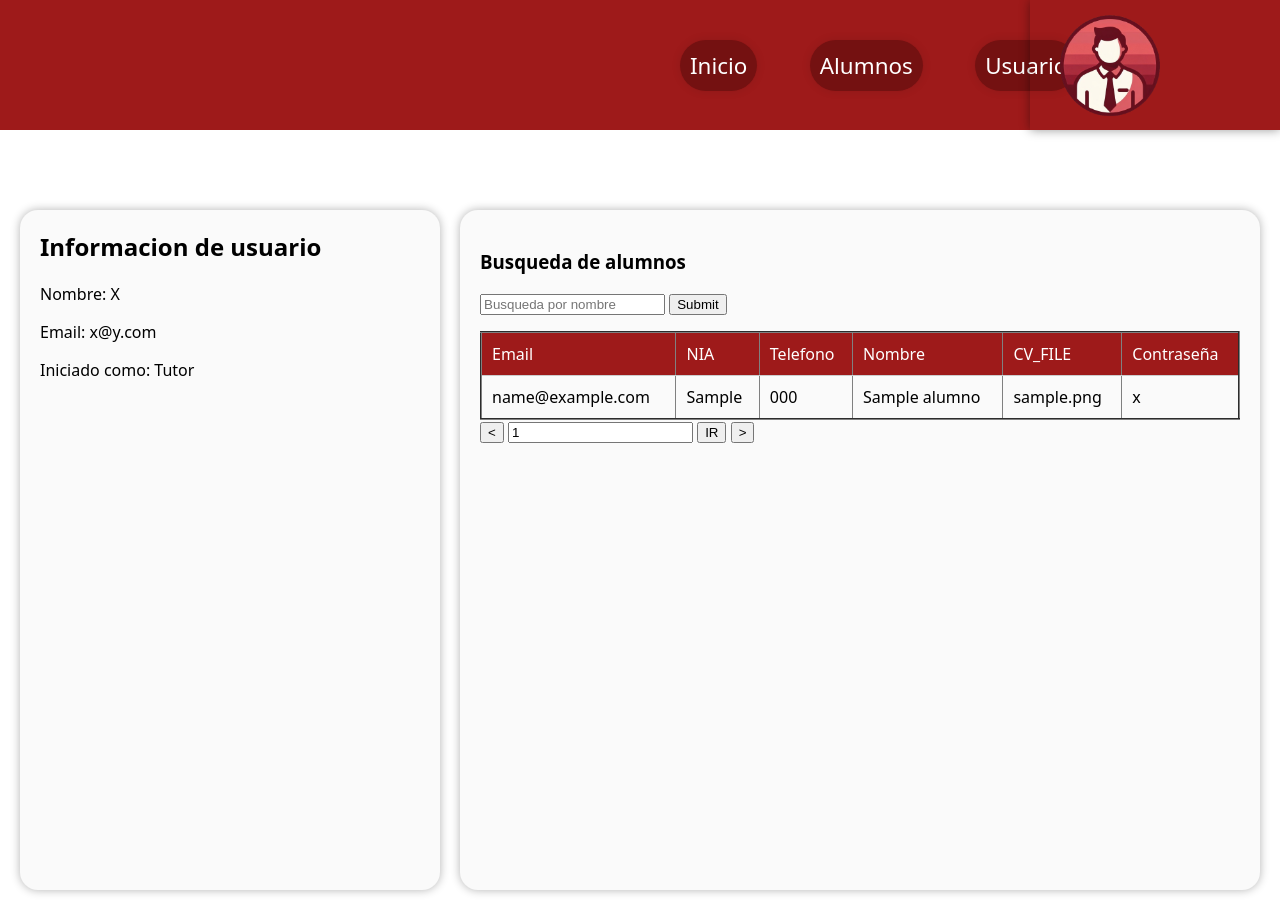
After one commit to Hhxru/LM_JyR_Proyecto, a PHP site: page /dashboardTutor.php in a window 1280 px wide. The commit adds this page. Run offline with PHP 8.4, Linux system fonts and the light colour scheme; tables that the repository leaves empty or names only in its code hold one stand-in row (values such as "Sample post").

Commit message:
altaAlumno

```diff
--- a/estados.php
+++ b/Recursos/estados.php
@@ -9,8 +9,8 @@
         $estado=$_POST['estado'] ?? null;
 
         if($_POST){
-            $host='rpsserv.com';
-            $dbname='universidad';
+            $host='localhost';
+            $dbname='fct';
             $user='root';
             $pass='';
 
--- a/filtro.php
+++ b/Recursos/filtro.php
@@ -11,7 +11,7 @@
 
     $buscar=$_POST['buscar'] ?? null;
 
-    $host='rpsserv.com';
+    $host='localhost';
     $dbname='universidad';
     $user='root';
     $pass='';
--- /dev/null
+++ b/css/dashboardTutor.css
@@ -0,0 +1,89 @@
+body {
+    font-family: system-ui, -apple-system, BlinkMacSystemFont, 'Segoe UI', Roboto, Oxygen, Ubuntu, Cantarell, 'Open Sans', 'Helvetica Neue', sans-serif;
+    text-decoration: none;
+    background-color: #ffffff;
+    margin: 0;
+    padding: 0;
+}
+
+header{
+    width: 100%;
+    height: 130px;
+    display: flex;
+    flex-direction:row;
+    background-color: #9e1a1a;
+
+}
+    header #logo{
+        width: 70%;
+        text-align: right;
+        box-shadow: 0px 0px 10px 0px rgba(0,0,0,0.4);
+    }
+
+        header #logo img{
+            width: 160px;
+            margin-top: -15px;
+            margin-right: 90px;
+        }
+        header ul {
+            width: 100%;
+            list-style-type: none;
+            flex-direction:row;
+            align-items: center;
+            display: flex;
+            margin-left: 50%;
+            gap: 15%;
+        }
+            header ul li a{
+                color: white;
+                text-decoration: none;
+                font-size: 140%;
+                background-color: #741111;
+                padding-left: 10px;
+                padding-right: 10px;
+                padding-top: 10px;
+                padding-bottom: 10px;
+                border-radius: 30px;
+                box-shadow: 0px 0px 10px 0px rgba(0,0,0,0.1);
+            }
+
+
+
+#cuerpoPrincipal {
+    display: flex;
+    justify-content: space-between;
+    padding: 20px;
+    height: 680px;
+    margin-top: 60px;
+}
+#usuario {
+    flex: 1;
+    background-color: #fafafa;
+    padding: 20px;
+    margin-right: 10px;
+    border-radius: 18px;
+    box-shadow: 0px 0px 10px 0px rgba(0,0,0,0.3);
+}
+#usuario h2 {
+    margin-top: 0;
+}
+#tabla {
+    flex: 2;
+    background-color: #fafafa;
+    padding: 20px;
+    margin-left: 10px;
+    border-radius: 18px;
+    box-shadow: 0px 0px 10px 0px rgba(0,0,0,0.3);
+}
+table {
+    width: 100%;
+    border-collapse: collapse;
+}
+.tdmain {
+    background-color: #9e1a1a;
+    color: #fff;
+}
+td {
+    padding: 10px;
+    border-bottom: 1px solid #ccc;
+}
--- /dev/null
+++ b/dashboardTutor.php
@@ -0,0 +1,158 @@
+<!DOCTYPE html>
+<html lang="en">
+<head>
+    <meta charset="UTF-8">
+    <meta name="viewport" content="width=device-width, initial-scale=1.0">
+    <title>Dashboard Tutor</title>
+    <link rel="stylesheet" href="css/dashboardTutor.css">
+</head>
+<body>
+    <header>
+        <ul>
+            <li><a href="">Inicio  </a></li>
+            <li><a href="">Alumnos</a></li>
+            <li><a href="">Usuario </a></li>
+        </ul>
+        <div id="logo">
+            <img src="img/OIG2-removebg-preview.png" alt="">
+
+        </div>
+    </header>
+    <section id="cuerpoPrincipal">
+        <article id="usuario">
+            <h2>Informacion de usuario</h2>
+            <p>Nombre: X</p>
+            <p>Email: x@y.com</p>
+            <p>Iniciado como: Tutor
+            </p>
+        </article>
+
+        <article id="tabla">
+            <?php
+
+            $buscar=$_POST['buscar'] ?? null;
+            $resultados_pag = 10;
+            $page = $_POST['pagina'] ?? 1;
+            $sig_pag = $_POST['sig_pag'] ?? null;
+            $ant_pag = $_POST['ant_pag'] ?? null;
+            $ir = $_POST['ir'] ?? null;
+
+
+            $host='localhost';
+            $dbname='fct';
+            $user='root';
+            $pass='';
+
+            try {
+                # MySQL con PDO_MYSQL
+                # Para que la conexion al mysql utilice las collation UTF-8 añadir charset=utf8 al string de la conexion.
+                $pdo = new PDO("mysql:host=$host;dbname=$dbname;charset=utf8", $user, $pass);
+
+                # Para que genere excepciones a la hora de reportar errores.
+                $pdo->setAttribute( PDO::ATTR_ERRMODE, PDO::ERRMODE_EXCEPTION );
+            ?>
+
+            <h1>Busqueda de alumnos</h1>
+            <form action="dashboardTutor.php" method="post">
+                    <input type="text" name="buscar" placeholder='Busqueda por nombre'>
+                    <input type="submit">
+            </form>
+            <p></p>
+            <table border="2">
+                <tr>
+                <td class="tdmain">Email</td>
+                <td class="tdmain">NIA</td>
+                <td class="tdmain">Telefono</td>
+                <td class="tdmain">Nombre</td>
+                <td class="tdmain">CV_FILE</td>
+                <td class="tdmain">Contraseña</td>
+                </tr>
+
+            <?php
+                $datos = [];
+
+                //query para recoger el numero de datos
+                $filas_totales = "SELECT count(*) FROM alumno";
+                $stmt = $pdo->prepare($filas_totales);
+                $stmt->execute($datos);
+                $datos_totales=$stmt->fetch();
+
+                //parsear el array del resultado de la query a entero
+                $cadena = implode("", $datos_totales);
+                $total_filas = intval($cadena);
+
+
+                //paginas totales a paginar
+                $paginas_totales = ceil($total_filas / $resultados_pag);
+                $num_totalPag = (int)$paginas_totales;
+
+                //si pulsa el boton ">" pagina +1
+                if(isset($_POST['sig_pag'])){
+                    $page ++;
+                }if($page>$paginas_totales){
+                    $page=$paginas_totales;
+                    echo "No existen más datos sobre la busqueda relacionada";
+                }
+
+                if(isset($ir) and $page>$num_totalPag){
+                    $page==$num_totalPag;
+                }if(isset($ir) and $page<1){
+                    $page=1;
+                }
+
+                //si pulsa el boton "<" pagina -1
+                if(isset($_POST['ant_pag'])){
+                    $page--;
+                }if($page<1){
+                    $page=1;
+                }
+
+                //parsear el numero introducido a int
+                $num_pag=intval($page);
+
+                //mostrar pagina con: pagina-1 * resultados por pagina(=10)
+                $mostrar_pag = ($num_pag - 1) * $resultados_pag;
+
+                //query para mostrar los datos
+                $sql = "SELECT * FROM alumno Where true";
+
+                if(!empty($buscar)){
+                    $sql .= " and nombre = :buscar";
+                    $datos [":buscar"]=$buscar;
+                }else{
+                    $sql .= " limit 10 offset $mostrar_pag";
+                }
+
+
+                //ejecutar consulta
+                $stmt = $pdo->prepare($sql);
+                $stmt->execute($datos);
+
+
+
+                //mientras i sea menor a los resultados(10) repetir
+                //for($i=1; $i<=$resultados_pag; $i++){
+                        while($row=$stmt->fetch()){
+                            echo "<tr>"."<td>".$row['email']."</td>"."<td>".$row['nia']."</td>"."<td>".$row['telefono']."</td>"."<td>".$row['nombre']."</td>"."<td>".$row['cv_file']."</td>"."<td>".$row['passwrd']."</td>"."</tr>";
+                        }
+                        if($row['email']=null){
+                            echo"No hay datos relacionados.";
+                        }
+
+                //}
+
+            }catch(PDOException $e){
+                echo "Error de conexion con la BD";
+            }
+            ?>
+            </table>
+            <form action="dashboardTutor.php" method="post">
+                <input type="submit" name="ant_pag" value="<">
+                <input type="number" name="pagina" <?php echo "value=".$page;?>>
+                <input type="submit" name="ir" value="IR">
+                <input type="submit" name="sig_pag" value=">">
+            </form>
+        </article>
+    </section>
+</body>
+</html>
```
Also changed, not shown: css/dashboardAlu.css (added, +89 -0 lines), css/login.css (added, +77 -0 lines), dashboardAlu.php (added, +57 -0 lines), login.php (+9 -10 lines), paginadorTutor.php (deleted, +0 -135 lines), Recursos/form.php (renamed from alumnoForm.php), Recursos/listarAlumnos.php (renamed from listarAlumnos.php), Recursos/paginacion.php (renamed from paginacion.php), img/OIG2-removebg-preview.png (added).
